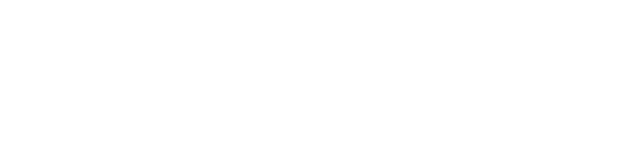
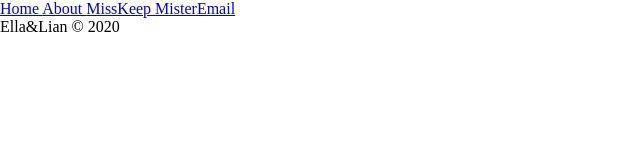
Before and after one commit to LianHirsh/appsus, a plain HTML site: page index.html in a window 1280 px wide. Shown: the whole page, without its empty margins (0-640 px from the left). Drawn offline with Linux system fonts and the light colour scheme.

Commit message:
app header

```diff
--- a/js/main.js
+++ b/js/main.js
@@ -5,7 +5,7 @@ import userMsg from './mainApp/cmps/user-msg.cmp.js';
 new Vue({
     el: '#app',
     router,
-    tempalte: `
+    template: `
         <section class="appsus">
             <header>
                 <app-header></app-header>
--- a/js/mainApp/cmps/app-header.cmp.js
+++ b/js/mainApp/cmps/app-header.cmp.js
@@ -1,5 +1,5 @@
 export default {
-    tamplate: `
+    template: `
         <div class="app-header">
             <router-link to="/" exact>
                 Home
```
Also changed, not shown: index.html (+1 -0 lines).
